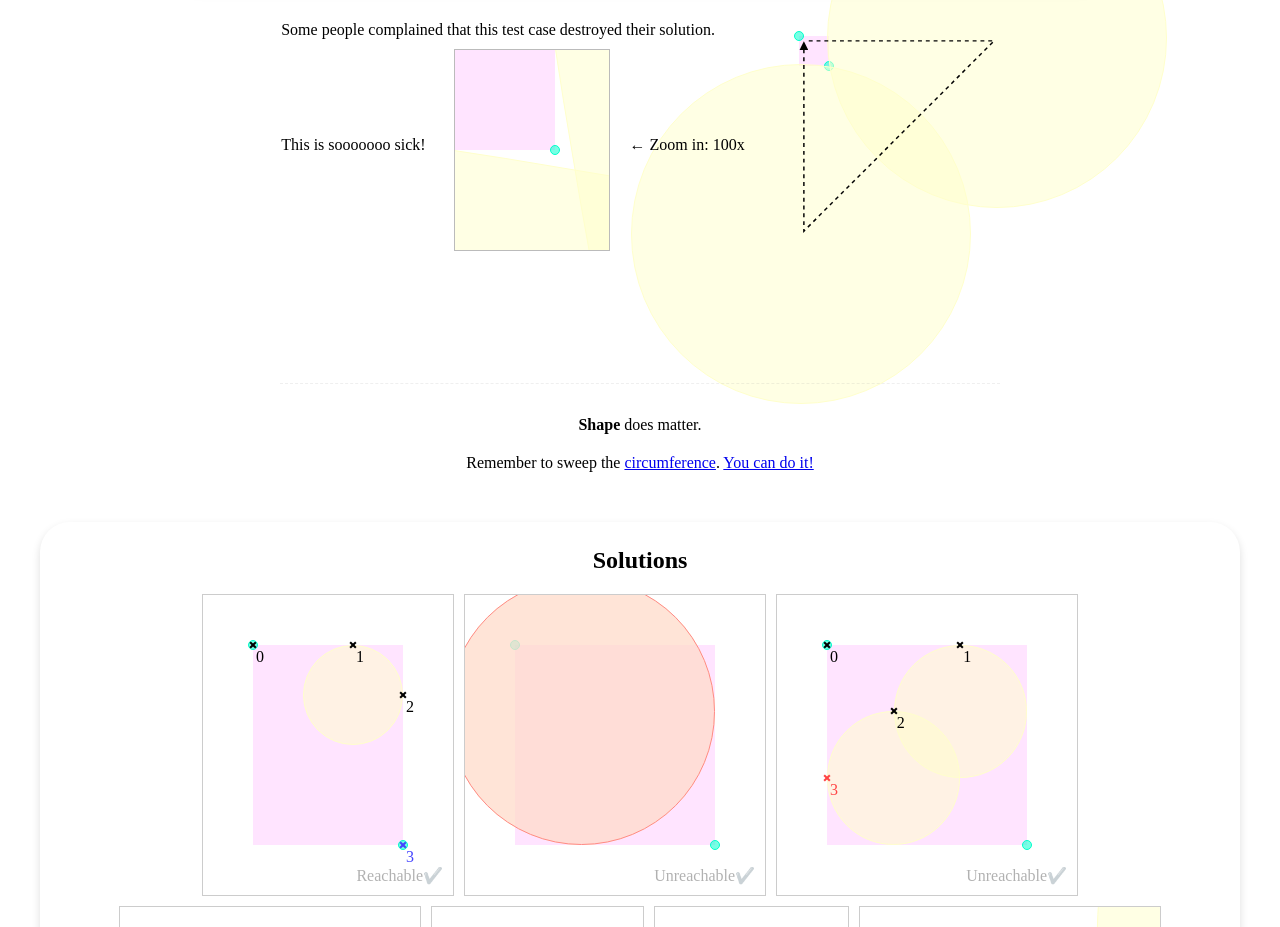
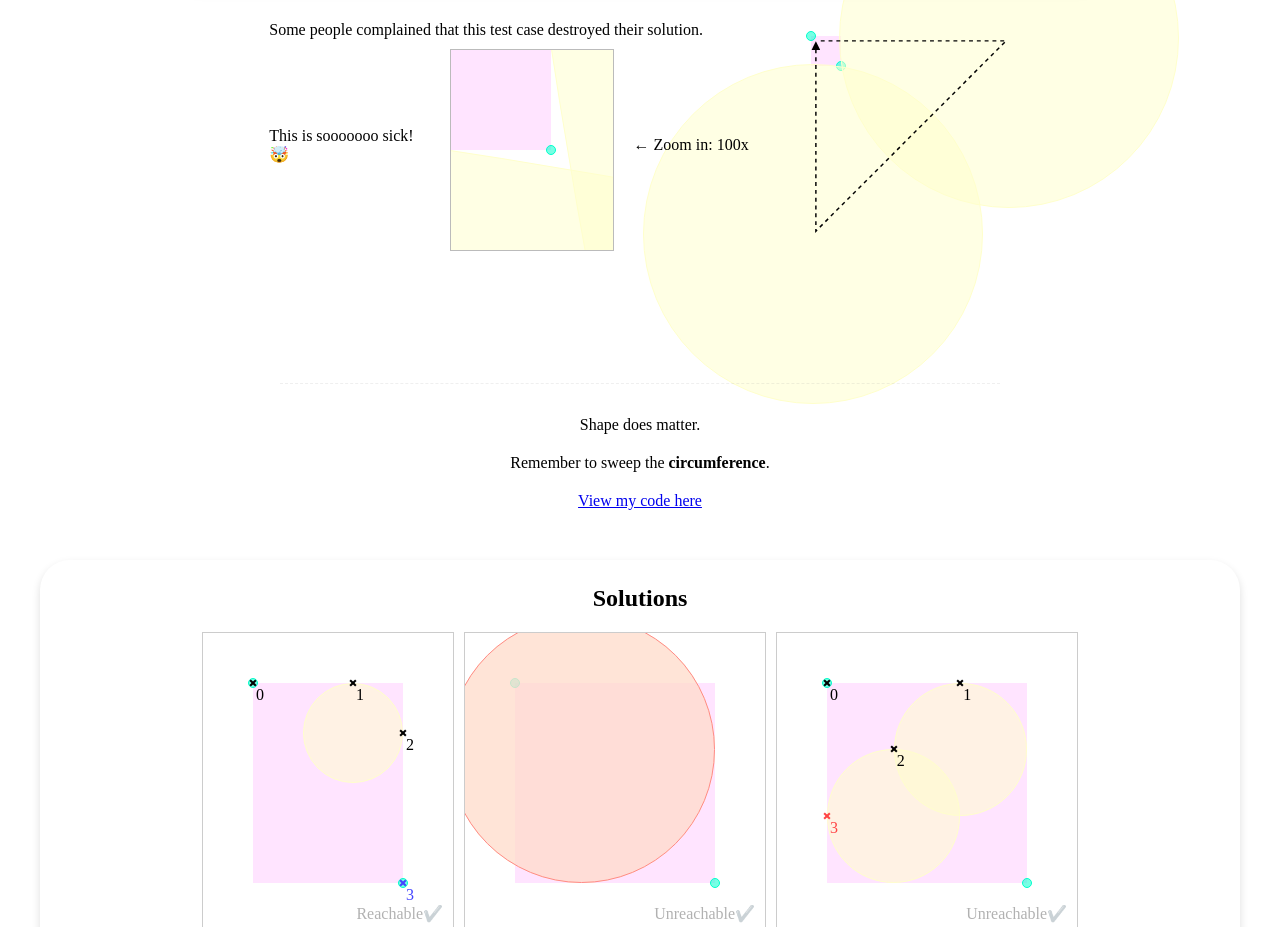
Before and after one commit to tommyinb/leetcode-hardest-problem, a React (Vite) app: page / in a window 1280 px wide. Shown: the part 1620-2547 px from the top of the page. Built offline with nearby package versions, Linux system fonts and the light colour scheme; the HTML template or start-up script is replaced by a standard one.

Commit message:
explanation

```diff
--- a/src/App.css
+++ b/src/App.css
@@ -8,7 +8,7 @@
   flex-direction: column;
   gap: 50px;
 
-  @media screen and (max-width: 800px) {
+  @media screen and (max-width: 1240px) {
     padding-left: 20px;
     padding-right: 20px;
     overflow: hidden;
--- a/src/solutions/Drawing.css
+++ b/src/solutions/Drawing.css
@@ -1,5 +1,23 @@
 .solutions-Drawing {
   position: absolute;
+
+  &.area,
+  &.circle {
+    .value {
+      position: absolute;
+      font-size: 12px;
+      white-space: nowrap;
+      transition: 0.3s;
+      user-select: none;
+      pointer-events: none;
+    }
+
+    &:not(:hover) {
+      .value {
+        opacity: 0;
+      }
+    }
+  }
 
   &.area {
     background-color: #ffccff88;
@@ -22,6 +40,11 @@
       top: -5px;
     }
 
+    .value {
+      left: 10%;
+      top: 10%;
+    }
+
     &::after {
       right: -5px;
       bottom: -5px;
@@ -33,5 +56,10 @@
     border: 1px solid #ffffcc;
     border-radius: 50%;
     background-color: #ffffcc88;
+
+    .value {
+      left: 30%;
+      top: 30%;
+    }
   }
 }
--- a/src/solutions/Drawing.tsx
+++ b/src/solutions/Drawing.tsx
@@ -10,7 +10,11 @@ export function Drawing({ question, scale }: Props) {
           width: question.area.width * scale,
           height: question.area.height * scale,
         }}
-      />
+      >
+        <div className="value">
+          [{question.area.width}, {question.area.height}]
+        </div>
+      </div>
 
       {question.circles.map((circle, index) => (
         <div
@@ -22,7 +26,11 @@ export function Drawing({ question, scale }: Props) {
             width: circle.radius * 2 * scale,
             height: circle.radius * 2 * scale,
           }}
-        />
+        >
+          <div className="value">
+            [{circle.x}, {circle.y}, {circle.radius}]
+          </div>
+        </div>
       ))}
     </>
   );
--- a/src/travels/explore.ts
+++ b/src/travels/explore.ts
@@ -1,5 +1,5 @@
 import { Question } from "../questions/question";
-import { nextStep } from "./moveStep";
+import { moveStep } from "./moveStep";
 import { Step } from "./step";
 import { StepType } from "./stepType";
 
@@ -11,7 +11,7 @@ export function explore(question: Question) {
   while (path.length < limit) {
     const lastStep = path[path.length - 1];
 
-    const step = nextStep(lastStep, question);
+    const step = moveStep(lastStep, question);
 
     if (!step) {
       break;
--- a/src/travels/moveStep.ts
+++ b/src/travels/moveStep.ts
@@ -5,7 +5,7 @@ import { moveRight } from "./moveRight";
 import { Step } from "./step";
 import { StepType } from "./stepType";
 
-export function nextStep(
+export function moveStep(
   currentStep: Step,
   question: Question
 ): Step | undefined {
--- a/src/tutorials/Exception.tsx
+++ b/src/tutorials/Exception.tsx
@@ -13,7 +13,7 @@ export function Exception() {
           </div>
 
           <div className="tricky">
-            <div>This is sooooooo sick!</div>
+            <div>This is sooooooo sick! 🤯</div>
 
             <div className="zoom" style={{ width: 200, height: 200 }}>
               <div className="drawing">
--- a/src/tutorials/Explain.css
+++ b/src/tutorials/Explain.css
@@ -11,9 +11,10 @@
     .picture {
       position: relative;
 
-      :not(:first-child) {
+      svg {
         position: absolute;
         inset: 0;
+        pointer-events: none;
       }
     }
 
--- a/src/tutorials/Solution.css
+++ b/src/tutorials/Solution.css
@@ -2,13 +2,5 @@
   display: flex;
   flex-direction: column;
   align-items: center;
-
-  .canvas {
-    padding: 20px;
-    overflow: hidden;
-  }
-
-  .solution {
-    margin-top: 20px;
-  }
+  gap: 20px;
 }
--- a/src/tutorials/Solution.tsx
+++ b/src/tutorials/Solution.tsx
@@ -3,18 +3,18 @@ import "./Solution.css";
 export function Solution() {
   return (
     <div className="tutorials-Solution">
+      <div>Shape does matter.</div>
+
       <div>
-        <b>Shape</b> does matter.
+        Remember to sweep the <b>circumference</b>.
       </div>
 
-      <div className="solution">
-        Remember to sweep the{" "}
-        <a href="https://github.com/tommyinb/leetcode-hardest-problem/blob/master/src/travels/moveArc.ts">
-          circumference
-        </a>
-        .{" "}
-        <a href="https://github.com/tommyinb/leetcode-hardest-problem/blob/master/src/travels/explore.ts">
-          You can do it!
+      <div>
+        <a
+          href="https://github.com/tommyinb/leetcode-hardest-problem/blob/master/src/travels/moveStep.ts"
+          target="_blank"
+        >
+          View my code here
         </a>
       </div>
     </div>
```
